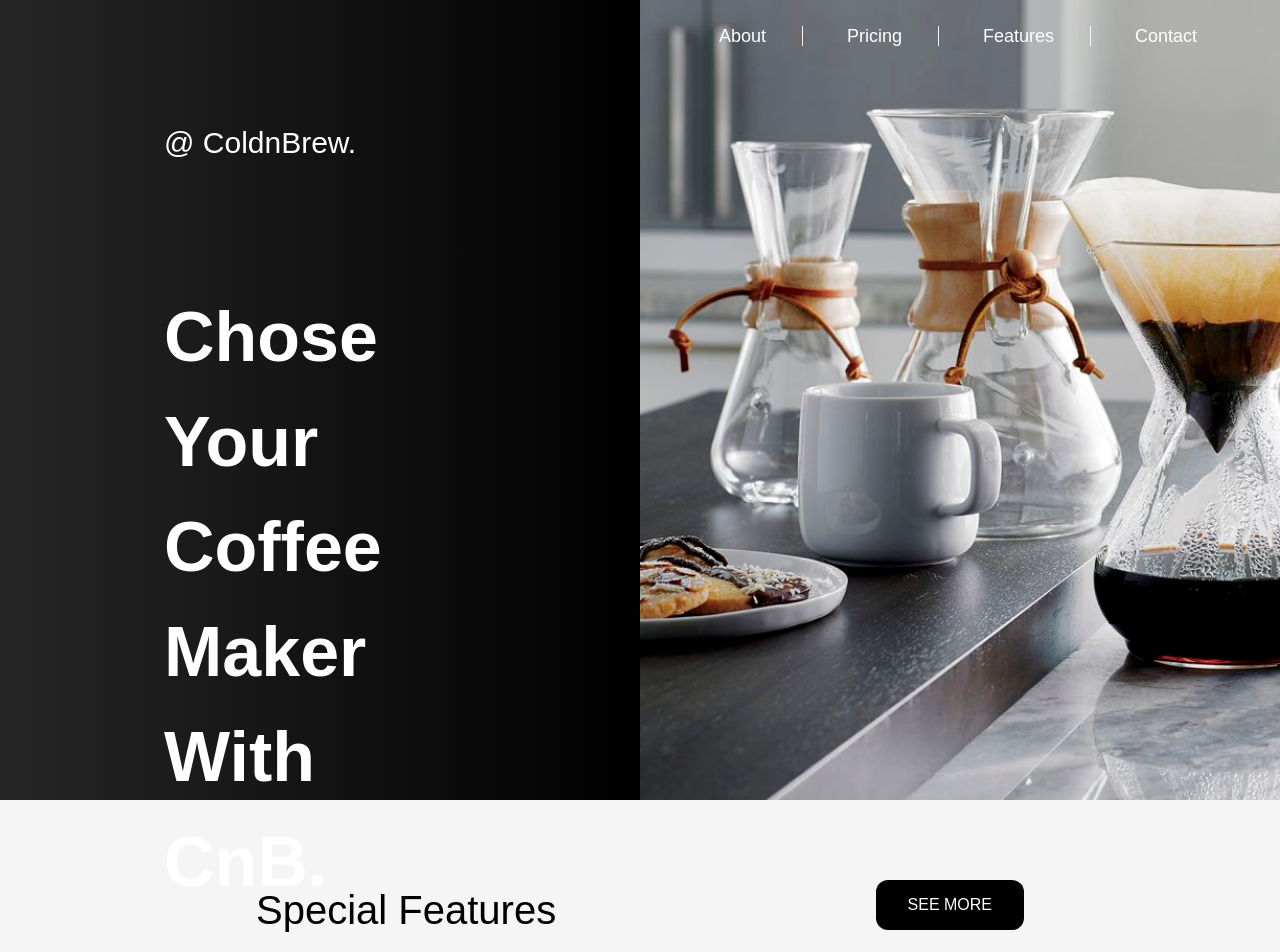
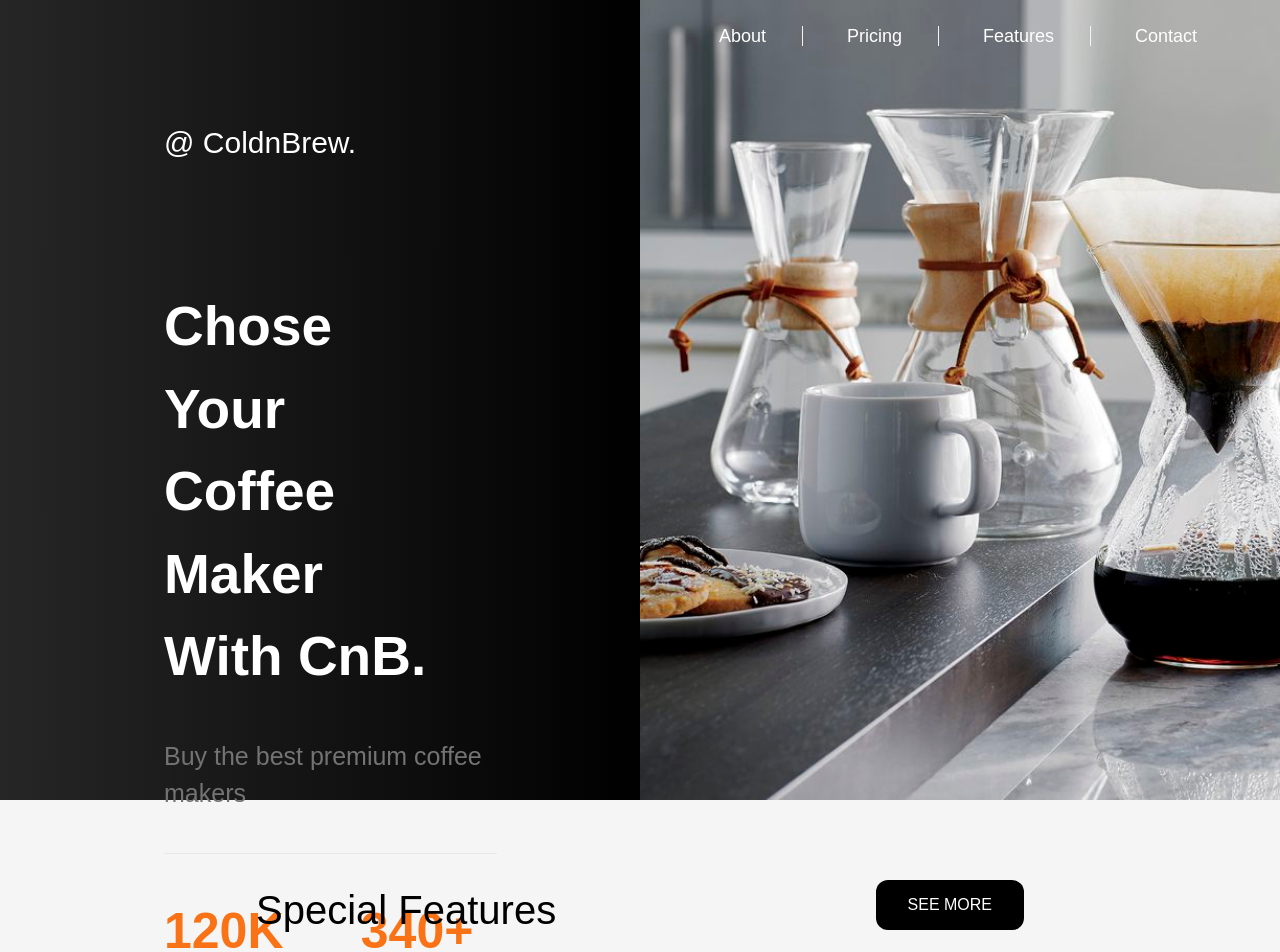
Before and after one commit to GeorgianIT/coffee-shop, a React (Create React App) app: page / in a window 1280 px wide. Shown: the top 952 px of the page. Built offline with nearby package versions, Linux system fonts and the light colour scheme.

Commit message:
solve change hompage font size

```diff
--- a/src/components/HomePage.js
+++ b/src/components/HomePage.js
@@ -11,9 +11,9 @@ const HomePage = () => {
                   <h1 className='text-white text-[30px] pt-10 lg:pb-10 pb-6'>
                       @ ColdnBrew.
                   </h1>
-                  <h1 className='text-white lg:text-[70px] text-[45px] w-[70%] lg:pt-20 pt-10 font-bold'>Chose Your Coffee Maker With CnB.</h1>
+                  <h1 className='text-white lg:text-[55px] text-[45px] w-[70%] lg:pt-20 pt-10 font-bold'>Chose Your Coffee Maker With CnB.</h1>
                   {/* <h1 className='text-orange-500 text-[80px] font-bold'>.</h1> */}
-              <p className='lg:pt-10 lg:pb-10 pt-6 pb-6 text-neutral-500 border-b w-[85%] lg:text-[30px] text-[20px]'> Buy the best premium coffee makers</p>
+              <p className='lg:pt-10 lg:pb-10 pt-6 pb-6 text-neutral-500 border-b w-[85%] lg:text-[25px] text-[20px]'> Buy the best premium coffee makers</p>
               <div className='flex pt-10'>
                       <div className='w-[40%]'>
                           <h1 className='text-orange-500 lg:text-[50px] text-[30px] font-bold'>120K</h1>
```
